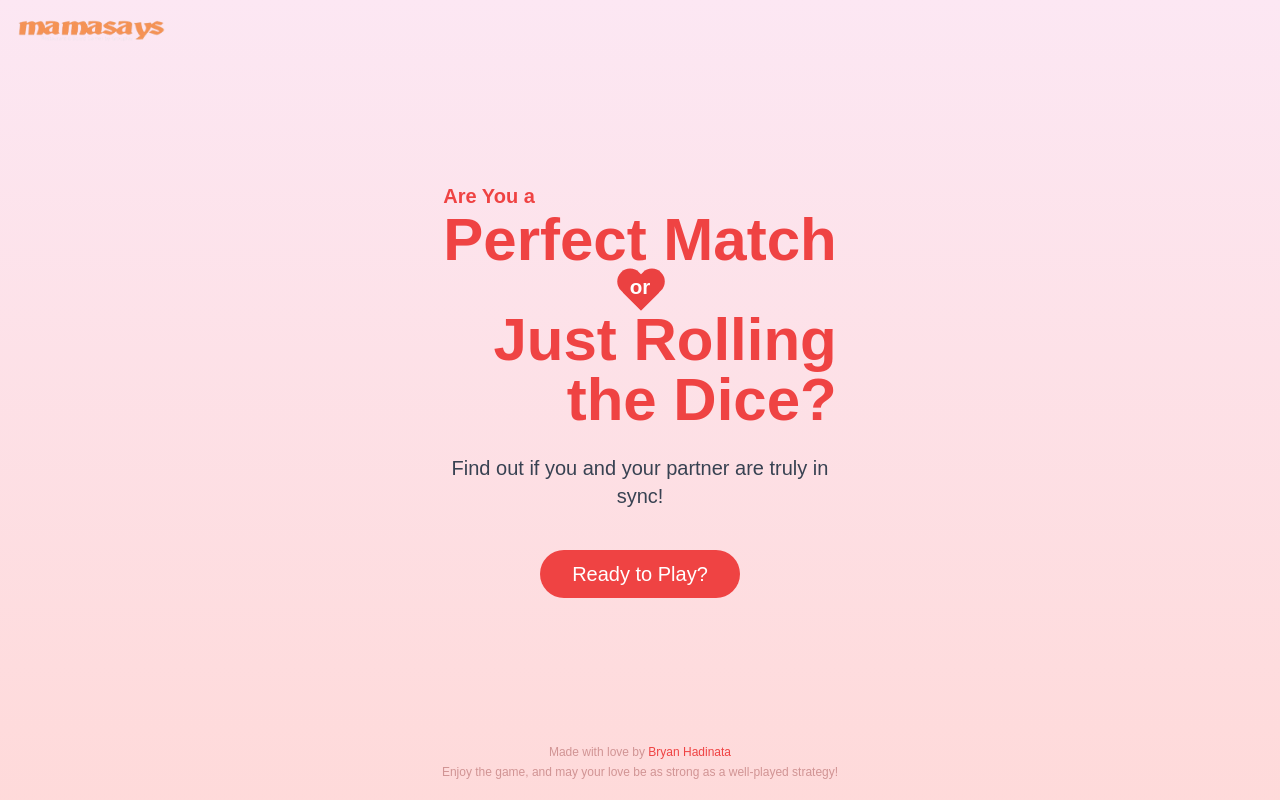
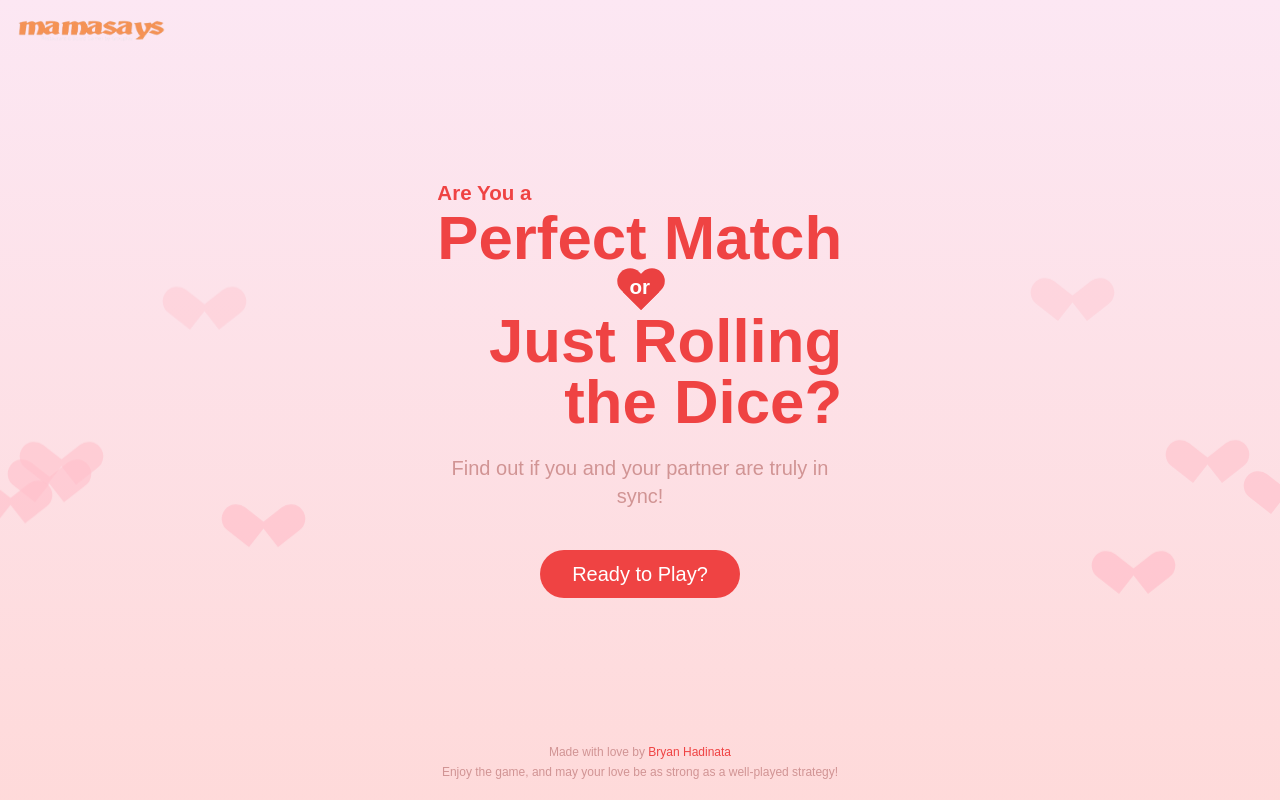
Before and after one commit to bryanhad/couple-compability-web-socket, a Next.js app: page / in a window 1280 px wide. Built offline with nearby package versions, Linux system fonts and the light colour scheme.

Commit message:
add floating icons background! cuteeee

```diff
--- a/src/app/globals.css
+++ b/src/app/globals.css
@@ -85,7 +85,7 @@ body {
         width: 29px;
         height: 42px;
         border-radius: 50px 50px 0 0;
-        background: hsl(var(--primary));
+        background: pink;
     }
 
     #heart::before {
@@ -259,4 +259,27 @@ body {
     @keyframes pulsecolor {
       40% {background: hsl(0 84% 60%)}
     }
+
+
+
+    .floating-icon {
+        position: absolute;
+        animation: floatUp linear infinite;
+        left: 50%; /* Start at the middle, then shift using translateX */
+        transform: translateX(-100%);
+    }
+
+    @keyframes floatUp {
+        0% {
+            transform: translateY(0);
+            opacity: 0;
+        }
+        10% {
+            opacity: 1;
+        }
+        100% {
+            transform: translateY(-100vh);
+            opacity: 0;
+        }
+    }
 }
--- a/src/app/layout.tsx
+++ b/src/app/layout.tsx
@@ -5,6 +5,7 @@ import "./globals.css"
 import { Toaster } from "@/components/ui/toaster"
 import Image from "next/image"
 import GoBackToHomeButton from "@/components/buttons/GoBackToHomeButton"
+import FloatingIcons from "@/components/view/FloatingIcons"
 
 const geistSans = Geist({
     variable: "--font-geist-sans",
@@ -29,16 +30,17 @@ export default function RootLayout({
     return (
         <html lang="en">
             <body
-                className={`${geistSans.variable} ${geistMono.variable} flex min-h-screen flex-col bg-gradient-to-b from-pink-100 to-red-200/70 antialiased`}
+                className={`${geistSans.variable} ${geistMono.variable} relative flex min-h-screen bg-gradient-to-b from-pink-100 to-red-200/70 antialiased`}
             >
-                <header className="flex items-center justify-between p-4 w-auto h-[60px]">
+                <div className="relative z-20 flex flex-[1] flex-col">
+                    <header className="flex h-[60px] w-auto items-center justify-between p-4">
                         <Image
                             alt="mamasays-logo"
                             src="/mamasays-logo.png"
                             width={150}
                             height={25}
                         />
-                    <GoBackToHomeButton/>
+                        <GoBackToHomeButton />
                     </header>
                     <main className="flex flex-[1] flex-col items-center justify-center px-4">
                         <ContextProviders>{children}</ContextProviders>
@@ -54,11 +56,13 @@ export default function RootLayout({
                                 <br />
                             </p>
                             <p>
-                            Enjoy the game, and may your love be as strong as a
-                            well-played strategy!
+                                Enjoy the game, and may your love be as strong
+                                as a well-played strategy!
                             </p>
                         </div>
                     </footer>
+                </div>
+                <FloatingIcons icon={<div id="heart" />} count={10} />
             </body>
         </html>
     )
--- a/src/app/page.tsx
+++ b/src/app/page.tsx
@@ -4,12 +4,15 @@ import Link from "next/link"
 export default function Home() {
     return (
         <div className="flex w-full max-w-2xl flex-col items-center text-center">
-            <h1 className="mb-4 flex max-w-min flex-col text-4xl font-bold leading-none text-primary md:mb-6 md:text-6xl">
+            <h1
+                className="mb-4 flex max-w-min flex-col text-[11vw] font-bold leading-none text-primary md:mb-6 md:text-6xl"
+                style={{ animation: "pulsingheart 1s infinite" }}
+            >
                 <span className="text-start text-xl">Are You a</span>
                 <span className="text-nowrap">Perfect Match</span>
                 <div
                     className="pulse-title relative self-center"
-                    style={{ animation: "pulsingheart 1s infinite" }}
+                    // style={{ animation: "pulsingheart 1s infinite" }}
                 >
                     <div id="pulsingheart" />
                     <span className="absolute right-1/2 top-[47%] -translate-y-1/2 translate-x-1/2 pb-1 text-xl leading-none text-white">
@@ -18,7 +21,7 @@ export default function Home() {
                 </div>
                 <span className="text-end">Just Rolling the Dice?</span>
             </h1>
-            <p className="mb-8 w-[70%] max-w-[400px] text-lg md:mb-10 md:text-xl">
+            <p className="text mb-8 w-[70%] max-w-[400px] text-muted-foreground md:mb-10 md:text-xl">
                 Find out if you and your partner are truly in sync!
             </p>
             <Button
--- a/src/components/forms/compability-form/index.tsx
+++ b/src/components/forms/compability-form/index.tsx
@@ -69,7 +69,7 @@ function CompabilityForm({ currentRoomId }: Props) {
     }
 
     return (
-        <div className="w-full rounded-md border bg-white px-3 py-6">
+        <div className="w-full rounded-md border bg-white/60 px-3 py-6">
             <div className="mb-5 text-center">
                 <h1 className="mb-3 text-2xl font-bold leading-none text-primary md:text-3xl">
                     Time to Roll the Dice of Love!
--- /dev/null
+++ b/src/components/view/FloatingIcons.tsx
@@ -0,0 +1,54 @@
+"use client"
+
+import React, { useEffect, useState } from "react"
+
+type FloatingIconsProps = {
+    icon: React.ReactNode
+    count?: number // Number of floating icons
+}
+
+type FloatingIcon = {
+    id: number
+    left: string
+    duration: number
+    delay: number
+}
+
+export default function FloatingIcons({ icon, count = 5 }: FloatingIconsProps) {
+    const [icons, setIcons] = useState<FloatingIcon[]>([])
+
+    useEffect(() => {
+        const generateIcons = () => {
+            return Array.from({ length: count }).map((_, index) => ({
+                id: index,
+                left: `${Math.random() * 100}%`, // Random horizontal position
+                duration: Math.random() * 8 + 5, // Random duration between 3s - 8s
+                delay: Math.random() * 2, // Random delay
+            }))
+        }
+
+        setIcons(generateIcons())
+    }, [count])
+
+    return (
+        <div
+            className="pointer-events-none fixed inset-0 overflow-hidden z-10"
+            style={{ width: "112%", left: "-12%" }}
+        >
+            {icons.map(({ id, left, duration, delay }) => (
+                <div
+                    key={id}
+                    className="floating-icon absolute bottom-0"
+                    style={{
+                        bottom: -60,
+                        left,
+                        animationDuration: `${duration}s`,
+                        animationDelay: `${delay}s`,
+                    }}
+                >
+                {icon}
+                </div>
+            ))}
+        </div>
+    )
+}
```
Lines whose indentation alone changed are shown as unchanged.
